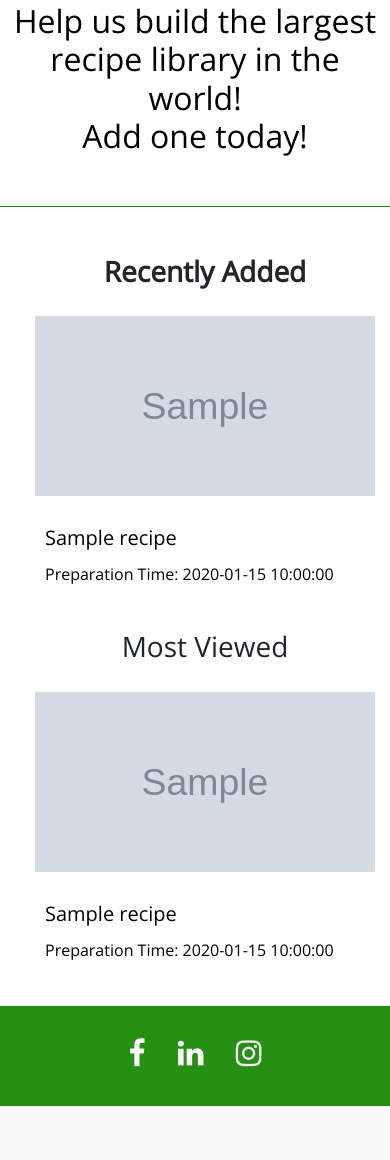
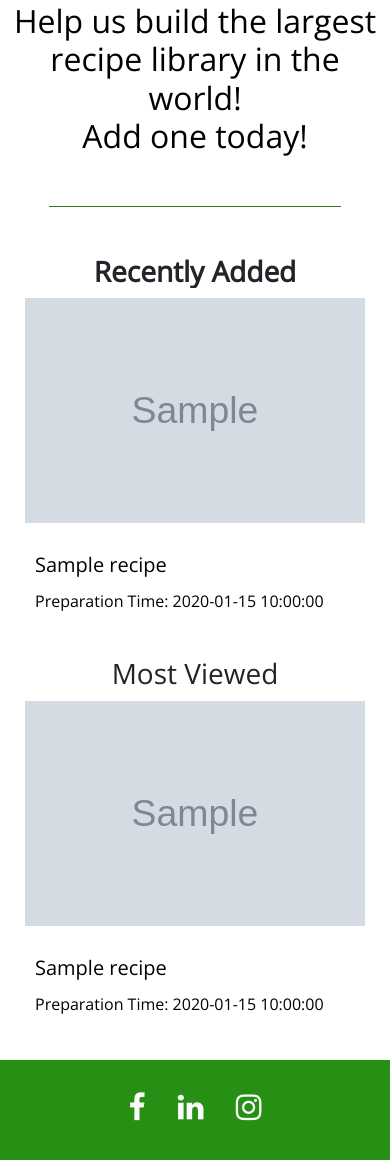
Before and after one commit to Code-Institute-Submissions/mendesfsweden-MilestoneProject3, a Flask app: page / in a window 390 px wide; the page is wider, and only the part inside the window is pictured. Shown: the part 498-1658 px from the top of that part. Before the commit the page ends 1604 px from the top of that part, so only its background shows below. Run offline with Flask 2, Linux system fonts and the light colour scheme; grey boxes marked "Sample" are stand-in pictures; a database or web service that is not in the repository returns one stand-in record (values such as "Sample title"); some libraries are stand-ins or nearby versions.

Commit message:
clean up some of the css eliminate undesired white spaces and margins

```diff
--- a/static/css/style.css
+++ b/static/css/style.css
@@ -36,7 +36,6 @@ li {
 
 .social-media {
     background: #269014;
-    width: 100vw;
     height: 100px;
 }
 
@@ -57,13 +56,18 @@ li {
 }
 
 .img-h {
-    max-height: 200px;
     padding: 10px;
     border: none;
 }
 
+@media only screen and (max-width: 767px) {
+    .img-h {
+        max-height: 245px;
+    }
+}
+
 .card-new {
-    margin: 10px;
+    margin: 0;
 }
 
 .container-home {
@@ -78,7 +82,6 @@ li {
 
 .header-home {
     color: black;
-    width: 100vw;
     font-family: 'Open Sans', sans-serif;
     margin: 50px 0 50px 0;
  }
@@ -89,13 +92,19 @@ li {
 
  .sub-headers {
     font-family: 'Open Sans', sans-serif;
-    margin-left: 20px;
+    margin: 0;
  }
 
 .divider {
     width: 400px;
     text-align: center;
     background-color: #269014;
+}
+
+@media only screen and (max-width: 430px) {
+    .divider {
+        width: 75%;
+    }
 }
 
 .container-links {
@@ -123,7 +132,7 @@ a {
     color: black;
 }
 
-.border-search {
+.border-search-bar {
     border-top:none;
     border-left:none;
     border-right:none;
--- a/templates/recipes.html
+++ b/templates/recipes.html
@@ -11,7 +11,7 @@
         <button class="btn btn-success ml-3" type="submit">Go</button>
         </div>
 			<input type="hidden" name="page" value="1">
-			<input class="form-control border-search" type="text" name="search" minlength="3" placeholder="Search...">
+			<input class="form-control border-search-bar" type="text" name="search" minlength="3" placeholder="Search...">
 			</div>
 		</form>
 	</div>
```
